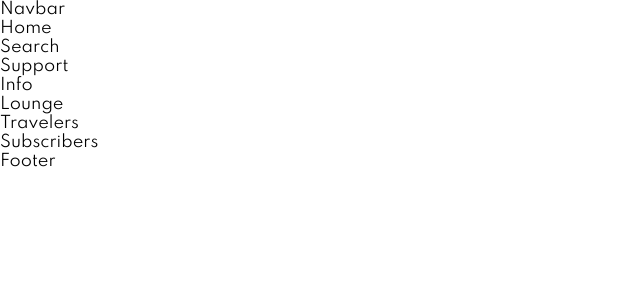
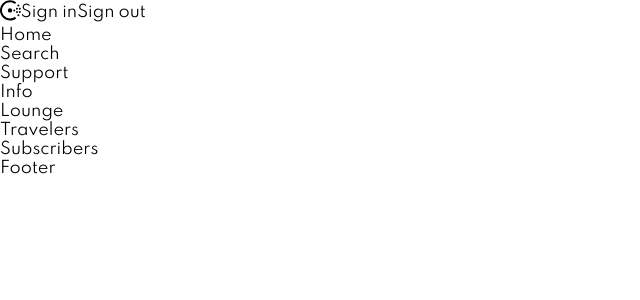
Before and after one commit to Nagydani11/accountantSite, a React (Vite) app in the folder accountant/: page / in a window 1280 px wide. Shown: the top 300 px of the page, without its empty margins (0-640 px from the left). Built offline with nearby package versions, Linux system fonts and the light colour scheme.

Commit message:
Navbar icons

```diff
--- a/accountant/package.json
+++ b/accountant/package.json
@@ -11,7 +11,8 @@
   },
   "dependencies": {
     "react": "^18.2.0",
-    "react-dom": "^18.2.0"
+    "react-dom": "^18.2.0",
+    "react-icons": "^4.10.1"
   },
   "devDependencies": {
     "@types/react": "^18.2.15",
--- a/accountant/src/Components/Navbar/Navbar.jsx
+++ b/accountant/src/Components/Navbar/Navbar.jsx
@@ -1,7 +1,28 @@
 import React from "react";
+
+//Import icons
+import {SiConsul} from 'react-icons/si'
+import {BsPhoneVibrate} from 'react-icons/bs'
+import {AiOutlineGlobal} from 'react-icons/ai'
 
 export default function Navbar(){
     return(
-        <div>Navbar</div>
+        <div className="navBar flex">
+            <div className="navBarOne flex">
+                <div>
+                    <SiConsul className="icon"/>
+                </div>
+
+                <div className="none flex">
+                    <li className="flex"> <BsPhoneVibrate/>Support</li>
+                    <li className="flex"> <AiOutlineGlobal/>Languages</li>
+                </div>
+
+                <div className="atb flex">
+                    <span>Sign in</span>
+                    <span>Sign out</span>
+                </div>
+            </div>
+        </div>
     )
 }
--- a/accountant/src/main.css
+++ b/accountant/src/main.css
@@ -51,10 +51,6 @@ li {
   cursor: pointer;
 }
 
-.none {
-  display: none;
-}
-
 .flex {
   display: flex;
   align-items: center;
@@ -63,6 +59,10 @@ li {
 .grid {
   display: grid;
   align-items: center;
+}
+
+.none {
+  display: none;
 }
 
 .btn {
```
Also changed, not shown: accountant/src/main.scss (+4 -5 lines), 2 other files (tests, documents, lock files or other folders).
